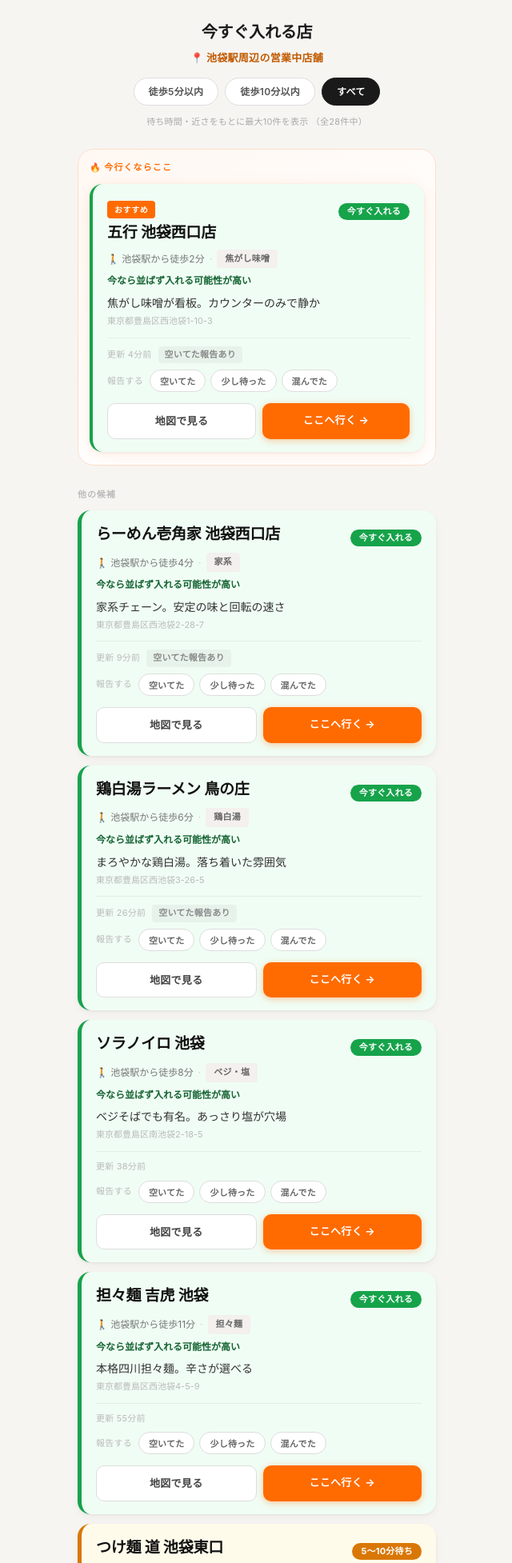
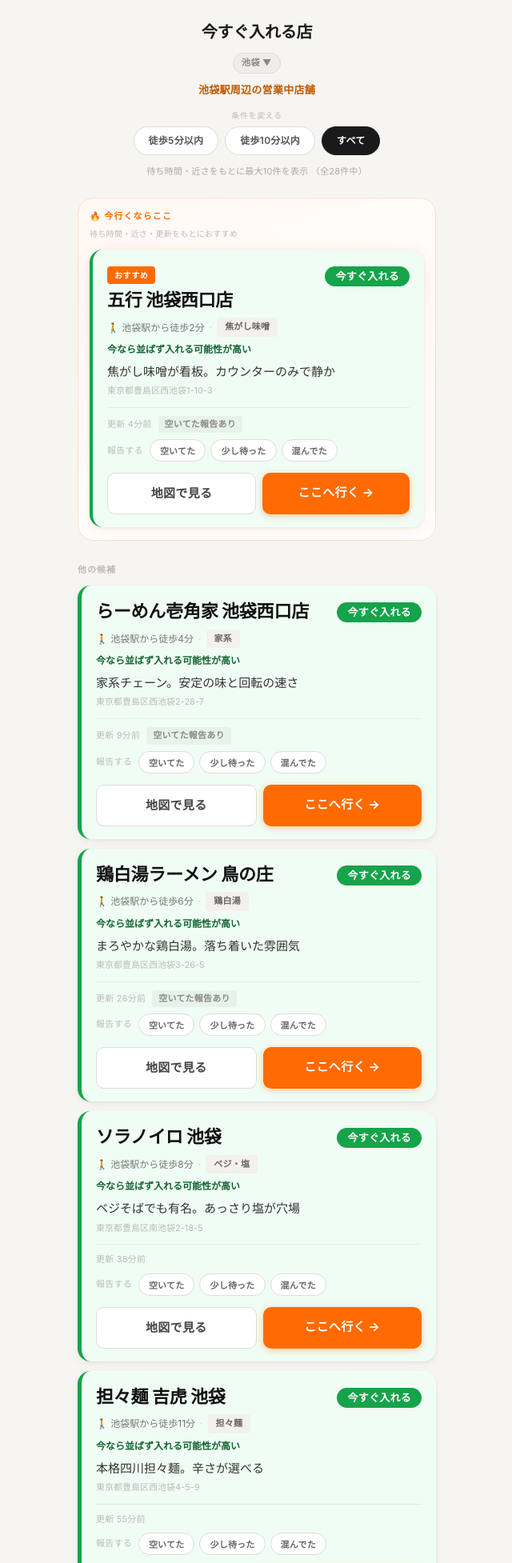
Before and after one commit to gorindo/no-wait-ramen, a Flask app: page /result in a window 1280 px wide. Shown: the top 1954 px of the page at 80% size, without its empty margins (319-959 px from the left). Run offline with Flask 3, Linux system fonts and the light colour scheme.

Commit message:
add filter hint UI

```diff
--- a/app.py
+++ b/app.py
@@ -7,6 +7,9 @@
 # 表示件数の上限（将来的にここを変更するだけで調整可能）
 MAX_DISPLAY = 10
 
+# 対象エリア名（将来の多地域展開時にここを変更 or リスト化する）
+AREA_NAME = "池袋"
+
 # ソートキー: 営業中 > 待ちレベル(green/yellow/red) > 徒歩分数
 WAIT_LEVEL_ORDER = {"green": 0, "yellow": 1, "red": 2}
 
@@ -14,6 +17,42 @@
     is_closed = 0 if shop["is_open"] else 1
     wait_order = WAIT_LEVEL_ORDER.get(shop["wait_level"], 9)
     return (is_closed, wait_order, shop["walk_minutes"])
+
+
+# ============================================================
+# おすすめスコア計算
+# ============================================================
+# 「今行くならここ」選定用。待ち時間を最重要とし、
+# 距離・更新の新しさ・報告傾向を補助的に加点減点する。
+#
+# 加点の目安:
+#   wait_level green  : +100
+#   wait_level yellow : +40
+#   wait_level red    : -50
+#   距離（徒歩）      : 最大 +15（walk_minutes が少ないほど有利）
+#   更新の新しさ      : 最大 +10（20分以内の更新を優遇）
+#   報告傾向          : 空いてた +10 / 混んでた or やや混み -10
+# ============================================================
+
+SCORE_BY_WAIT = {"green": 300, "yellow": 30, "red": -100}
+
+def compute_recommend_score(shop):
+    score = SCORE_BY_WAIT.get(shop["wait_level"], 0)
+
+    # 距離：徒歩分数が少ないほど加点（最大 +15）
+    score += max(0, 15 - shop["walk_minutes"])
+
+    # 更新の新しさ：20分以内を加点（最大 +10）
+    score += max(0, (20 - shop["updated_minutes_ago"]) * 0.5)
+
+    # 報告傾向
+    summary = shop.get("report_summary") or ""
+    if "空いてた" in summary:
+        score += 10
+    elif "混んでた" in summary or "やや混み" in summary:
+        score -= 10
+
+    return score
 
 
 # ============================================================
@@ -708,7 +747,7 @@
 
 @app.route("/")
 def index():
-    return render_template("index.html")
+    return render_template("index.html", area_name=AREA_NAME)
 
 
 @app.route("/result")
@@ -723,6 +762,7 @@
         s = dict(shop)
         s["wait_level"], s["reason"] = compute_wait_level(s, now)
         s["route_url"] = "https://www.google.com/maps/dir/?api=1&destination=" + quote(s["address"]) + "&travelmode=walking"
+        s["area"] = s.get("area", AREA_NAME)
         enriched.append(s)
 
     # 徒歩圏フィルタ
@@ -747,15 +787,25 @@
     # 表示件数を上限に制限（MAX_DISPLAY を変更するだけで調整可能）
     displayed = filtered[:MAX_DISPLAY]
 
+    # おすすめスコアで「今行くならここ」店舗を選定
+    if displayed:
+        featured_shop = max(displayed, key=compute_recommend_score)
+        other_shops   = [s for s in displayed if s is not featured_shop]
+    else:
+        featured_shop = None
+        other_shops   = []
+
     return render_template(
         "result.html",
-        shops=displayed,
+        featured_shop=featured_shop,
+        other_shops=other_shops,
         all_shops_json=filtered,   # JS の現在地ソートに使用（全件・フィルタ済み）
         filter_label=filter_label,
         max_walk=max_walk,
         mode=mode,
         total_count=total_count,
-        max_display=MAX_DISPLAY
+        max_display=MAX_DISPLAY,
+        area_name=AREA_NAME,
     )
 
 
--- a/static/style.css
+++ b/static/style.css
@@ -186,12 +193,35 @@
     margin: 0 0 6px;
 }
 
+.area-chip {
+    display: inline-block;
+    font-size: 11px;
+    font-weight: 600;
+    color: #888;
+    background: #f0ede9;
+    border: 1px solid #ddd;
+    border-radius: 20px;
+    padding: 3px 10px;
+    letter-spacing: 0.04em;
+    white-space: nowrap;
+    cursor: default;
+    margin: 4px 0 10px;
+}
+
 .filter-label {
     font-size: 13px;
     font-weight: 600;
     color: #c05a00;
     letter-spacing: 0.02em;
     margin: 0 0 14px;
+}
+
+.filter-hint {
+    font-size: 10px;
+    color: #bbb;
+    letter-spacing: 0.06em;
+    margin: 0 0 6px;
+    text-transform: uppercase;
 }
 
 .filter-nav {
@@ -310,8 +340,8 @@
 }
 
 .shop-name {
-    font-size: 19px;
-    font-weight: 700;
+    font-size: 22px;
+    font-weight: 800;
     color: #111;
     margin: 0;
     line-height: 1.3;
@@ -322,9 +352,9 @@
 /* 待ち時間ピル */
 .wait-pill {
     display: inline-block;
-    font-size: 11px;
+    font-size: 13px;
     font-weight: 700;
-    padding: 5px 11px;
+    padding: 6px 13px;
     border-radius: 50px;
     letter-spacing: 0.02em;
     white-space: nowrap;
@@ -380,7 +410,7 @@
 
 /* コメント・住所 */
 .shop-comment {
-    font-size: 14px;
+    font-size: 15px;
     color: #333;
     margin: 0 0 4px;
     line-height: 1.5;
@@ -506,8 +536,8 @@
 .btn {
     flex: 1;
     display: block;
-    padding: 11px 8px;
-    font-size: 13px;
+    padding: 13px 8px;
+    font-size: 15px;
     font-weight: 700;
     text-align: center;
     text-decoration: none;
@@ -614,6 +630,13 @@
     color: #ff6b00;
     letter-spacing: 0.1em;
     text-transform: uppercase;
+    margin: 0 0 4px;
+}
+
+.featured-hint {
+    font-size: 10px;
+    color: #bbb;
+    letter-spacing: 0.03em;
     margin: 0 0 12px;
 }
 
--- a/templates/index.html
+++ b/templates/index.html
@@ -13,6 +13,7 @@
     <div class="hero-overlay">
         <p class="hero-eyebrow">🍜 No Wait Ramen</p>
         <h1 class="hero-title">今すぐ入れる<br>ラーメン</h1>
+        <p class="hero-area">📍 {{ area_name }}エリア ▼</p>
         <p class="hero-copy">今すぐ、空席に滑り込め。</p>
         <p class="hero-sub">待ち時間ほぼゼロの店だけ表示</p>
 
--- a/templates/result.html
+++ b/templates/result.html
@@ -15,8 +15,10 @@
 
     <header class="page-header">
         <h1>今すぐ入れる店</h1>
-        <p class="filter-label">📍 {{ filter_label }}</p>
+        <p class="area-chip">{{ area_name }} ▼</p>
+        <p class="filter-label">{{ filter_label }}</p>
 
+        <p class="filter-hint">条件を変える</p>
         <div class="filter-nav">
             <a href="/result?max_walk=5"
                class="filter-chip{% if max_walk == 5 %} active{% endif %}">徒歩5分以内</a>
@@ -35,13 +37,20 @@
         </p>
     </header>
 
-    {% if shops %}
+    {% if featured_shop %}
 
-    {# ---- おすすめ枠（1位） ---- #}
+    {# ---- おすすめ枠 ---- #}
     <div class="featured-section">
-        <p class="featured-label">🔥 今行くならここ</p>
+        {% if featured_shop.wait_level == 'green' %}
+        <p class="featured-label" id="featured-label">🔥 今行くならここ</p>
+        {% elif featured_shop.wait_level == 'yellow' %}
+        <p class="featured-label" id="featured-label">✨ 今ならこの店が有力</p>
+        {% else %}
+        <p class="featured-label" id="featured-label">👀 候補の中ではこの店</p>
+        {% endif %}
+        <p class="featured-hint">待ち時間・近さ・更新をもとにおすすめ</p>
         <div id="featured-card">
-        {% set shop = shops[0] %}
+        {% set shop = featured_shop %}
         <div class="card {{ shop.wait_level }} card-top">
             <div class="card-head">
                 <div class="card-head-left">
@@ -92,12 +101,12 @@
         </div>
     </div>
 
-    {# ---- 他の候補（2位以降） ---- #}
-    {% if shops|length > 1 %}
+    {# ---- 他の候補 ---- #}
+    {% if other_shops %}
     <div class="candidates-section">
         <p class="candidates-label">他の候補</p>
         <div id="shop-list">
-            {% for shop in shops[1:] %}
+            {% for shop in other_shops %}
             <div class="card {{ shop.wait_level }}">
                 <div class="card-head">
                     <div class="card-head-left">
@@ -156,7 +165,6 @@
     </div>
     {% endif %}
 
-    <a href="/" class="back-button">← 条件を変える</a>
 </div>
 
 <script>
@@ -202,10 +210,29 @@
     return '約' + (m / 1000).toFixed(1) + 'km';
   }
 
+  // ---- おすすめスコア（JS版、サーバー側と同じロジック） ----
+
+  var SCORE_BY_WAIT = { green: 300, yellow: 30, red: -100 };
+
+  function shopScore(shop, distMeters) {
+    var score = SCORE_BY_WAIT[shop.wait_level] || 0;
+    // 距離：300m以内で最大+15、遠くなるほど逓減
+    score += Math.max(0, 15 - distMeters / 100);
+    // 更新の新しさ：20分以内を加点（最大+10）
+    score += Math.max(0, (20 - shop.updated_minutes_ago) * 0.5);
+    // 報告傾向
+    var summary = shop.report_summary || '';
+    if (summary.indexOf('空いてた') >= 0) {
+      score += 10;
+    } else if (summary.indexOf('混んでた') >= 0 || summary.indexOf('やや混み') >= 0) {
+      score -= 10;
+    }
+    return score;
+  }
+
   // ---- カード HTML 生成 ----
 
   var WAIT_LABEL = { green: '今すぐ入れる', yellow: '5〜10分待ち', red: '10分以上待ち' };
-  var WAIT_ORDER = { green: 0, yellow: 1, red: 2 };
   var CHIP_LEVEL = { '空いてた': 'green', '少し待った': 'yellow', '混んでた': 'red' };
 
   function buildCard(shop, index, distText) {
@@ -213,9 +240,10 @@
     var topCls  = isFirst ? ' card-top' : '';
     var badge   = isFirst ? '<span class="recommend-badge">おすすめ</span>' : '';
     var pill    = WAIT_LABEL[shop.wait_level] || '';
-    var distHtml = distText
-      ? '<span class="distance-text">📍 現在地から' + escHtml(distText) + '</span><span class="meta-sep">·</span>'
-      : '';
+    // 現在地モード：「現在地から◯m」のみ / 通常モード：「🚶 池袋駅から徒歩◯分」のみ
+    var walkHtml = distText
+      ? '<span class="distance-text">📍 現在地から' + escHtml(distText) + '</span>'
+      : '<span class="walk-text">🚶 ' + escHtml(shop.walk_time) + '</span>';
     var reasonHtml = shop.reason
       ? '<p class="wait-reason">' + escHtml(shop.reason) + '</p>'
       : '';
@@ -228,8 +256,8 @@
       + '<div class="card-head-left">' + badge + '<h2 class="shop-name">' + escHtml(shop.name) + '</h2></div>'
       + '<div class="card-head-right"><span class="wait-pill wait-pill--' + escHtml(shop.wait_level) + '">' + pill + '</span></div>'
       + '</div>'
-      + '<div class="card-meta">' + distHtml
-      + '<span class="walk-text">🚶 ' + escHtml(shop.walk_time) + '</span>'
+      + '<div class="card-meta">'
+      + walkHtml
       + '<span class="meta-sep">·</span>'
       + '<span class="shop-tag">' + escHtml(shop.tag) + '</span>'
       + '</div>'
@@ -266,24 +294,27 @@
   // ---- 現在地ソートで再描画 ----
 
   function renderByDistance(userLat, userLng) {
-    var sorted = SHOPS
-      .map(function (s) {
-        return Object.assign({}, s, { _dist: haversine(userLat, userLng, s.latitude, s.longitude) });
-      })
-      .sort(function (a, b) {
-        var wa = WAIT_ORDER[a.wait_level] !== undefined ? WAIT_ORDER[a.wait_level] : 9;
-        var wb = WAIT_ORDER[b.wait_level] !== undefined ? WAIT_ORDER[b.wait_level] : 9;
-        if (wa !== wb) return wa - wb;
-        return a._dist - b._dist;
-      })
-      .slice(0, MAX_DISPLAY);
+    var withDist = SHOPS.map(function (s) {
+      return Object.assign({}, s, { _dist: haversine(userLat, userLng, s.latitude, s.longitude) });
+    });
+
+    // おすすめスコアで降順ソート → 上位 MAX_DISPLAY 件
+    withDist.sort(function (a, b) {
+      return shopScore(b, b._dist) - shopScore(a, a._dist);
+    });
+    var sorted = withDist.slice(0, MAX_DISPLAY);
 
     if (sorted.length > 0) {
       document.getElementById('featured-card').innerHTML = buildCard(sorted[0], 0, fmtDist(sorted[0]._dist));
+      var FEATURED_LABEL = { green: '🔥 今行くならここ', yellow: '✨ 今ならこの店が有力', red: '👀 候補の中ではこの店' };
+      var labelEl = document.getElementById('featured-label');
+      if (labelEl) labelEl.textContent = FEATURED_LABEL[sorted[0].wait_level] || '🔥 今行くならここ';
     }
     var shopList = document.getElementById('shop-list');
     if (shopList) {
-      shopList.innerHTML = sorted.slice(1).map(function (s, i) { return buildCard(s, i + 1, fmtDist(s._dist)); }).join('');
+      shopList.innerHTML = sorted.slice(1).map(function (s, i) {
+        return buildCard(s, i + 1, fmtDist(s._dist));
+      }).join('');
     }
 
     document.getElementById('sub-text').textContent =
```
Also changed, not shown: other parts of static/style.css (+10 -17 lines).
